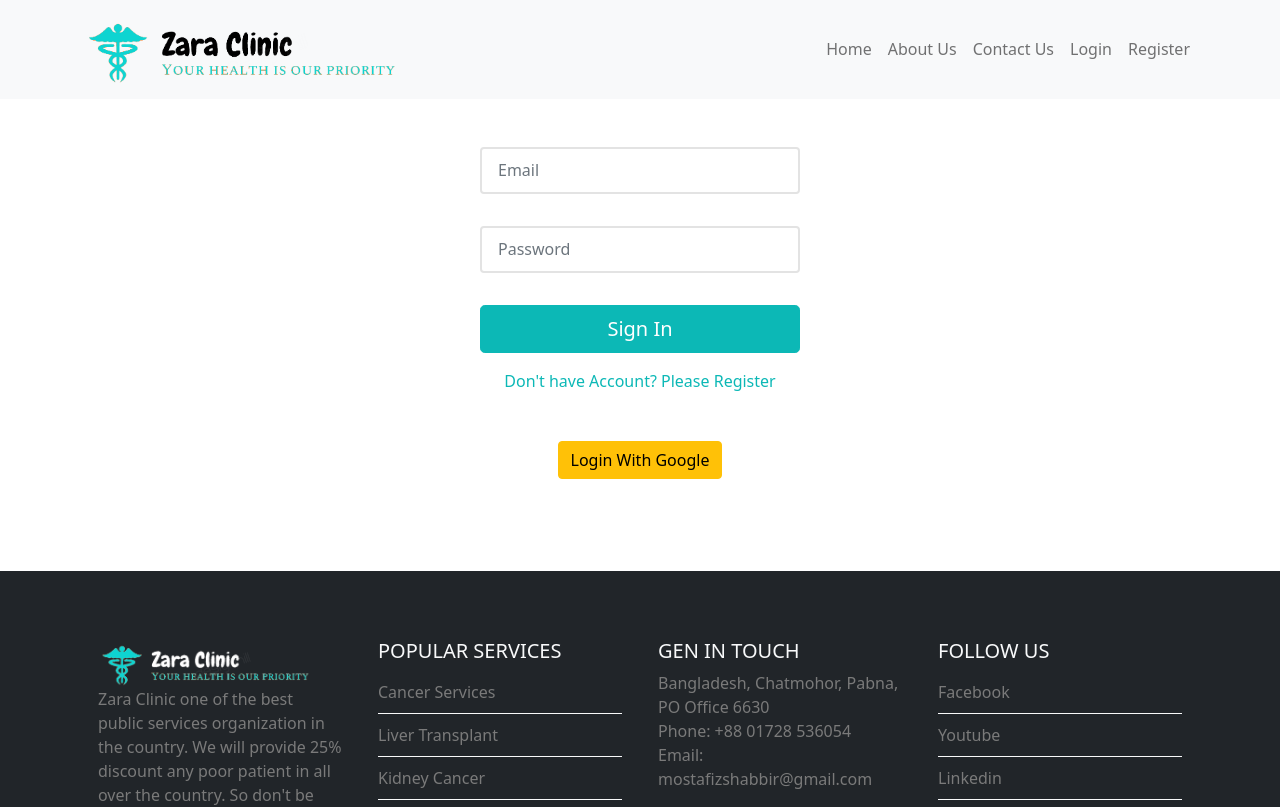
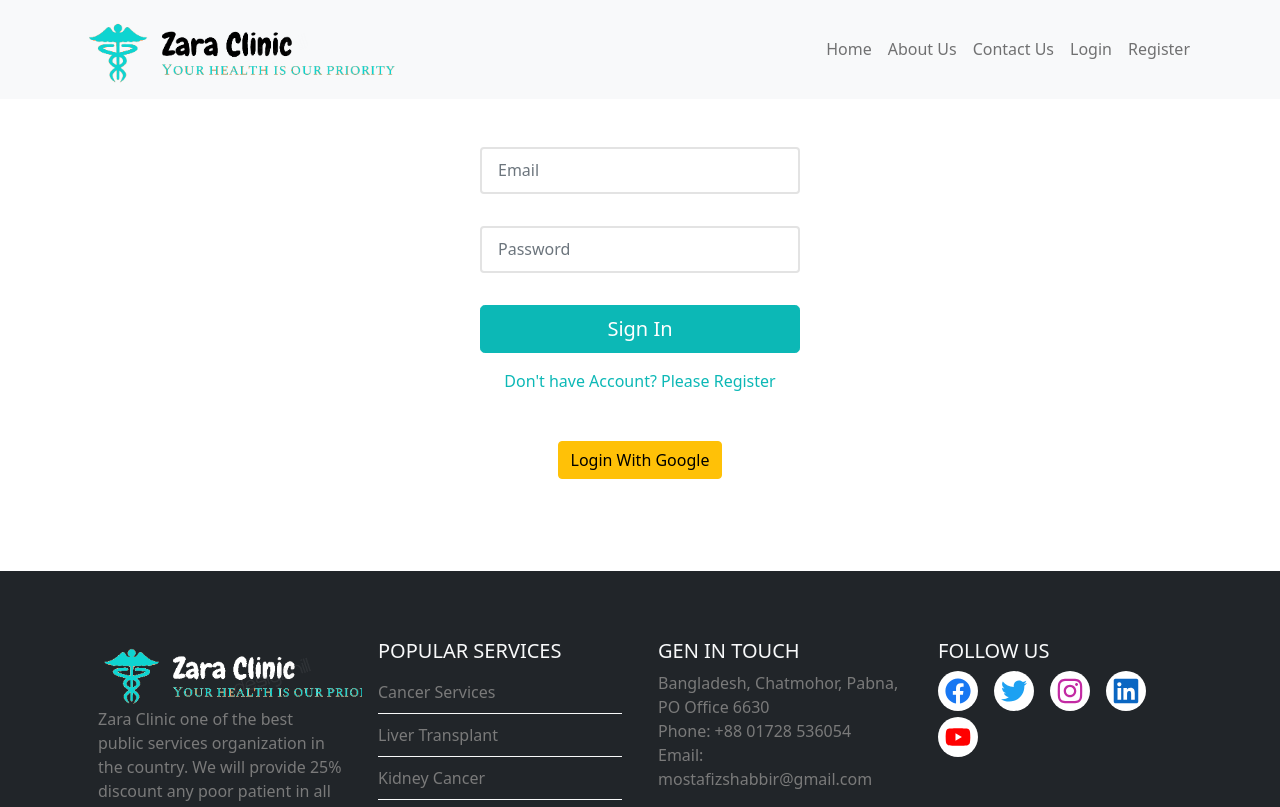
Before and after one commit to shabbir3g/zara-clinic, a React (Create React App) app: page /login in a window 1280 px wide. Shown: the top 807 px of the page. Built offline with nearby package versions, Linux system fonts and the light colour scheme; no server answers.

Commit message:
added footer social media icons

```diff
--- a/public/doctor.json
+++ b/public/doctor.json
@@ -42,7 +42,7 @@
         "thumbnail": "https://i.ibb.co/Y8KZXF8/7.jpg"
     },
     {
-        "id": 1,
+        "id": 8,
         "name": "Edie Dee",
         "designation": "Cardiologists",
         "thumbnail": "https://i.ibb.co/sKRVXnp/8.jpg"
--- a/public/index.html
+++ b/public/index.html
@@ -15,9 +15,6 @@
       user's mobile device or desktop. See https://developers.google.com/web/fundamentals/web-app-manifest/
     -->
     <link rel="manifest" href="%PUBLIC_URL%/manifest.json" />
-    <link rel="preconnect" href="https://fonts.googleapis.com">
-    <link rel="preconnect" href="https://fonts.gstatic.com" crossorigin>
-    <link href="https://fonts.googleapis.com/css2?family=Montserrat&display=swap" rel="stylesheet">
     <!--
       Notice the use of %PUBLIC_URL% in the tags above.
       It will be replaced with the URL of the `public` folder during the build.
--- a/src/App.css
+++ b/src/App.css
@@ -1,19 +1,27 @@
-body {
-  font-family: "Montserrat", sans-serif;
-}
+/*Common Style*/
 a {
   text-decoration: none !important;
 }
+
+.zara-btn.btn-primary {
+  color: #fff;
+  background-color: #0cb8b6;
+  border-color: #0cb8b6;
+}
+.zara-btn.btn-primary:hover {
+  background-color: #0cb8b6;
+  border-color: #0cb8b6;
+  opacity: 0.9;
+}
+.zara-text.text-primary {
+  color: #0cb8b6 !important;
+}
+
+/*Header Style*/
 .header-logo {
   width: 320px;
 }
-.footer-logo {
-  width: 215px;
-}
-.slider-image {
-  position: relative;
-  top: 40px;
-}
+
 .st-top-header-list svg {
   width: 18px;
   margin-right: 10px;
@@ -59,38 +67,17 @@ a {
   color: #0cb8b6;
   opacity: 0.9;
 }
-ul.footer-services {
-  margin: 0;
-  padding: 0;
-  list-style: none;
-}
-ul.footer-services li {
-  border-bottom: 1px solid;
-  padding: 9px 0;
-}
-ul.footer-services li a {
-  color: rgb(122, 122, 122);
-  text-decoration: none;
-  display: block;
-}
-.zara-btn.btn-primary {
-  color: #fff;
-  background-color: #0cb8b6;
-  border-color: #0cb8b6;
-}
-.zara-btn.btn-primary:hover {
-  background-color: #0cb8b6;
-  border-color: #0cb8b6;
-  opacity: 0.9;
-}
-.zara-text.text-primary {
-  color: #0cb8b6 !important;
-}
 
 .st-top-header {
   overflow: hidden;
   border-bottom: 1px solid rgba(12, 184, 182, 0.4);
 }
+
+.slider-image {
+  position: relative;
+  top: 40px;
+}
+
 .home-slide h1 {
   font-size: 55px;
   margin-top: 150px;
@@ -133,14 +120,14 @@ ul.footer-services li a {
   height: 50px;
   -webkit-border-radius: 50%;
   border-radius: 50%;
-  border: 2px solid #000;
+  border: 2px solid #0cb8b6;
   text-align: center;
   position: absolute;
   left: 0;
 }
 .contact-icon svg {
   font-size: 23px;
-  color: #000;
+  color: #0cb8b6;
   line-height: 33px;
   margin-top: 11px;
 }
@@ -253,6 +240,72 @@ textarea#comment {
   margin: auto;
 }
 
+/* Footer Style  */
+
+.footer-logo {
+  width: 300px;
+}
+
+ul.footer-services {
+  margin: 0;
+  padding: 0;
+  list-style: none;
+}
+ul.footer-services li {
+  border-bottom: 1px solid;
+  padding: 9px 0;
+}
+ul.footer-services li a {
+  color: rgb(122, 122, 122);
+  text-decoration: none;
+  display: block;
+}
+
+ul.footer-follow-us {
+  margin: 0;
+  padding: 0;
+  list-style: none;
+}
+ul.footer-follow-us li {
+  display: inline-block;
+  margin-right: 16px;
+}
+ul.footer-follow-us li a {
+  display: block;
+}
+ul.footer-follow-us li a:hover svg {
+  color: #0cb8b6;
+  background: #fff;
+}
+ul.footer-follow-us li a svg {
+  font-size: 41px;
+  transition-duration: 0.2s;
+  background: #fff;
+  color: #fff;
+  text-align: center;
+  padding: 6px 7px;
+  border-radius: 50%;
+  height: 40px;
+  width: 40px !important;
+  display: block;
+}
+
+ul.footer-follow-us li a .fa-facebook {
+  color: #1877f2;
+}
+ul.footer-follow-us li a .fa-twitter {
+  color: #1da1f2;
+}
+ul.footer-follow-us li a .fa-instagram {
+  color: #c32aa3;
+}
+ul.footer-follow-us li a .fa-linkedin {
+  color: #0a66c2;
+}
+ul.footer-follow-us li a .fa-youtube {
+  color: #ff0000;
+}
+
 @media only screen and (max-width: 688px) {
   .login-form {
     width: 75%;
--- a/src/Pages/About/About.js
+++ b/src/Pages/About/About.js
@@ -54,8 +54,9 @@ const About = () => {
                 <Row xs={1} md={4} className="g-4 doctor-list">
                 {
                     doctors.map(doctor => <Doctor
+                        key={doctor.id}
                         doctor={doctor}
-                    key={doctor.id}
+
                     ></Doctor>)
                 }
                 </Row>
--- a/src/Pages/Home/Home.js
+++ b/src/Pages/Home/Home.js
@@ -12,8 +12,6 @@ const Home = () => {
             <Services></Services>
             <Department></Department>
             <FaqSection></FaqSection>
-
-
         </div>
     );
 };
--- a/src/Pages/Shared/Footer/Footer.js
+++ b/src/Pages/Shared/Footer/Footer.js
@@ -2,6 +2,15 @@ import React from 'react';
 import { Card, Col, Container, Row } from 'react-bootstrap';
 import { Link } from 'react-router-dom';
 import footerLogo from '../../../images/logo-footer.png';
+
+
+import { FontAwesomeIcon } from '@fortawesome/react-fontawesome';
+import { faFacebook, faInstagram, faLinkedin, faTwitter, faYoutube } from '@fortawesome/free-brands-svg-icons';
+const Facebook = <FontAwesomeIcon icon={faFacebook} />;
+const Twitter = <FontAwesomeIcon icon={faTwitter} />;
+const Instagram = <FontAwesomeIcon icon={faInstagram} />;
+const Linkedin = <FontAwesomeIcon icon={faLinkedin} />;
+const Youtube = <FontAwesomeIcon icon={faYoutube} />;
 
 const Footer = () => {
     return (
@@ -48,11 +57,12 @@ const Footer = () => {
                         <Card.Body className=" bg-dark text-light">
                         <Card.Title className="text-uppercase">Follow Us</Card.Title>
 
-                            <ul className='footer-services'>
-                                <li><a rel="noreferrer" target="_blank" href="http://facebook.com">Facebook</a></li>
-                                <li><a rel="noreferrer" target="_blank" href="http://youtube.com">Youtube</a></li>
-                                <li><a rel="noreferrer" target="_blank" href="https://www.linkedin.com">Linkedin</a></li>
-                                <li><a rel="noreferrer" target="_blank" href="https://www.instagram.com">Instragram</a></li>
+                            <ul className='footer-follow-us'>
+                                <li><a rel="noreferrer" target="_blank" href="http://facebook.com">{Facebook}</a></li>
+                                <li><a rel="noreferrer" target="_blank" href="http://twitter.com">{Twitter}</a></li>
+                                <li><a rel="noreferrer" target="_blank" href="https://www.instagram.com">{Instagram}</a></li>
+                                <li><a rel="noreferrer" target="_blank" href="https://www.linkedin.com">{Linkedin}</a></li>
+                                <li><a rel="noreferrer" target="_blank" href="https://www.linkedin.com">{Youtube}</a></li>
                             </ul>
 
                         </Card.Body>
--- a/src/Pages/Shared/Header/Header.js
+++ b/src/Pages/Shared/Header/Header.js
@@ -6,8 +6,6 @@ import logo from '../../../images/logo.png'
 
 const Header = () => {
     const {user, logOut} = useAuth();
-
-    console.log(user);
 
     return (
         <div>
```
Also changed, not shown: src/Pages/Page/Page.js (deleted, +0 -10 lines).
